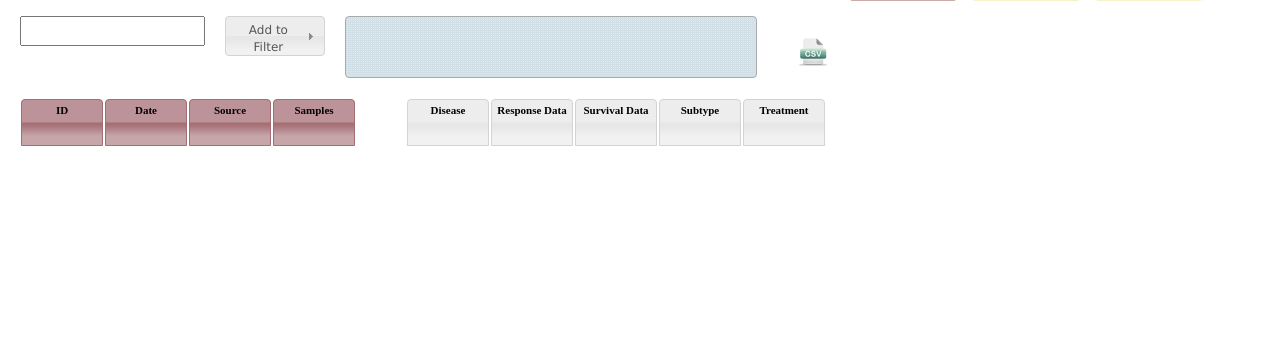
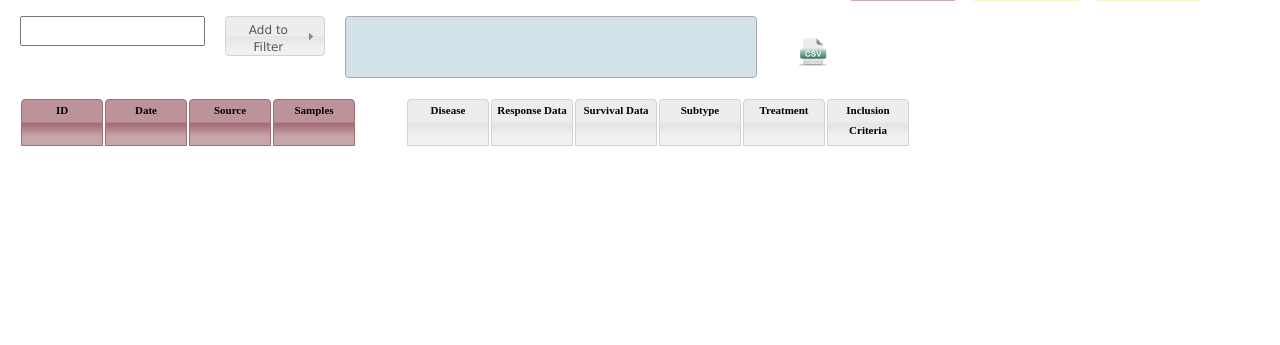
Before and after one commit to ffavero/ocelot, a Django app: template templates/index.html in a window 1280 px wide. Shown: the part 108-453 px from the top of the page. Run offline with Django 3.2, Linux system fonts and the light colour scheme; the template is opened without the code that fills it, so the values that code supplies are empty.

Commit message:
Add inclusion criteria field

```diff
--- a/main/models.py
+++ b/main/models.py
@@ -19,6 +19,7 @@ class Datasets(models.Model):
    saved         = models.DateField()
    released      = models.DateField()
    plugin        = models.CharField(max_length=50)
+   incl_criteria = models.CharField(max_length=1000,blank=True)
    treatment     = models.CharField(max_length=1000,blank=True)
    subtype       = models.CharField(max_length=1000,blank=True)
    disease       = models.CharField(max_length=500,blank=True)
--- a/main/queue.py
+++ b/main/queue.py
@@ -5,7 +5,7 @@ import re, sys
 
 def send_to_queue(funcpath,func,args):
    '''
-   Just use the multiprocessing functions
+   Just use the multiprocessing class
    to send the job in the background
    '''
    p = Process(target = Queuefy, args = (funcpath,func,args,))
@@ -70,6 +70,6 @@ def consume_queue():
             task.date_end = datetime.now()
             task.save()
       else:
-         print 'Queue emptyed'
+         print 'Queue emptied'
    else:
       print 'Queue Full'
--- a/media/css/geo.css
+++ b/media/css/geo.css
@@ -113,7 +113,7 @@
  margin-left:150px
 }
 
-#id_response, #id_event_tot, #id_surv_tot, #id_event_rec, #id_surv_rec, #id_cell_type, #id_age, #id_gender, #id_grade, #id_stage, #id_treatment, #id_subtype, #id_disease {
+#id_response, #id_event_tot, #id_surv_tot, #id_event_rec, #id_surv_rec, #id_cell_type, #id_age, #id_gender, #id_grade, #id_stage, #id_treatment, #id_subtype, #id_disease, #id_incl_criteria {
  float:right;
  margin-right:10px;
 }
--- a/media/js/index.js
+++ b/media/js/index.js
@@ -194,6 +194,7 @@ function xml2div(xml) {
   var samples   = '';
   var subtype   = '';
   var treatment = '';
+  var inclusion = '';
   // Starting the raw
   xmlArr += "<div class='tabRow'>";
 
@@ -211,6 +212,7 @@ function xml2div(xml) {
    if ($(this).attr('name') == 'samples_count'){samples = $(this).text()};
    if ($(this).attr('name') == 'subtype'){subtype = $(this).text()};
    if ($(this).attr('name') == 'treatment'){treatment = $(this).text()};
+   if ($(this).attr('name') == 'incl_criteria'){inclusion = $(this).text()};
   });
   // Alias
   xmlArr += "<div class='tabCell alias'>";
@@ -315,6 +317,12 @@ function xml2div(xml) {
   treatmentTitle = treatment.replace(/,/g,'\n');
   xmlArr += "<div class='tabCell treatment' title='"+ treatmentTitle +"'>";
   xmlArr += treatment;
+  //end of the cell
+  xmlArr += '</div>';
+  // inclusion criteria
+  inclCrit = inclusion.replace(/,/g,'\n');
+  xmlArr += "<div class='tabCell inclusion' title='"+ inclCrit +"'>";
+  xmlArr += inclCrit;
   //end of the cell
   xmlArr += '</div>';
 
--- a/pyGEO/models.py
+++ b/pyGEO/models.py
@@ -27,6 +27,7 @@ class MetaInfo(models.Model):
    """
    dataset_id    = models.CharField(max_length=200)
    samples_count = models.IntegerField(null=True)
+   incl_criteria = models.CharField(max_length=1000,blank=True)
    treatment     = models.CharField(max_length=1000,blank=True)
    subtype       = models.CharField(max_length=1000,blank=True)
    disease       = models.CharField(max_length=500,blank=True)
--- a/pyGEO/utils.py
+++ b/pyGEO/utils.py
@@ -218,6 +218,7 @@ def RegisterGSE(Dict,MetaI):
    dataset.plugin        = 'geo'
    ''' Metainfo part'''
    dataset.samples_count = MetaI.samples_count
+   dataset.incl_criteria = MetaI.incl_criteria
    dataset.treatment     = MetaI.treatment
    dataset.subtype       = MetaI.subtype
    dataset.disease       = MetaI.disease
--- a/templates/index.html
+++ b/templates/index.html
@@ -53,6 +53,7 @@ Dataset index
   <div class='cellHead ui-corner-top ui-state-default'>Survival Data</div>
   <div class='cellHead ui-corner-top ui-state-default'>Subtype</div>
   <div class='cellHead ui-corner-top ui-state-default'>Treatment</div>
+  <div class='cellHead ui-corner-top ui-state-default'>Inclusion Criteria</div>
  </div><!--tabHeader-->
 </div><!--idxTable-->
 
```
